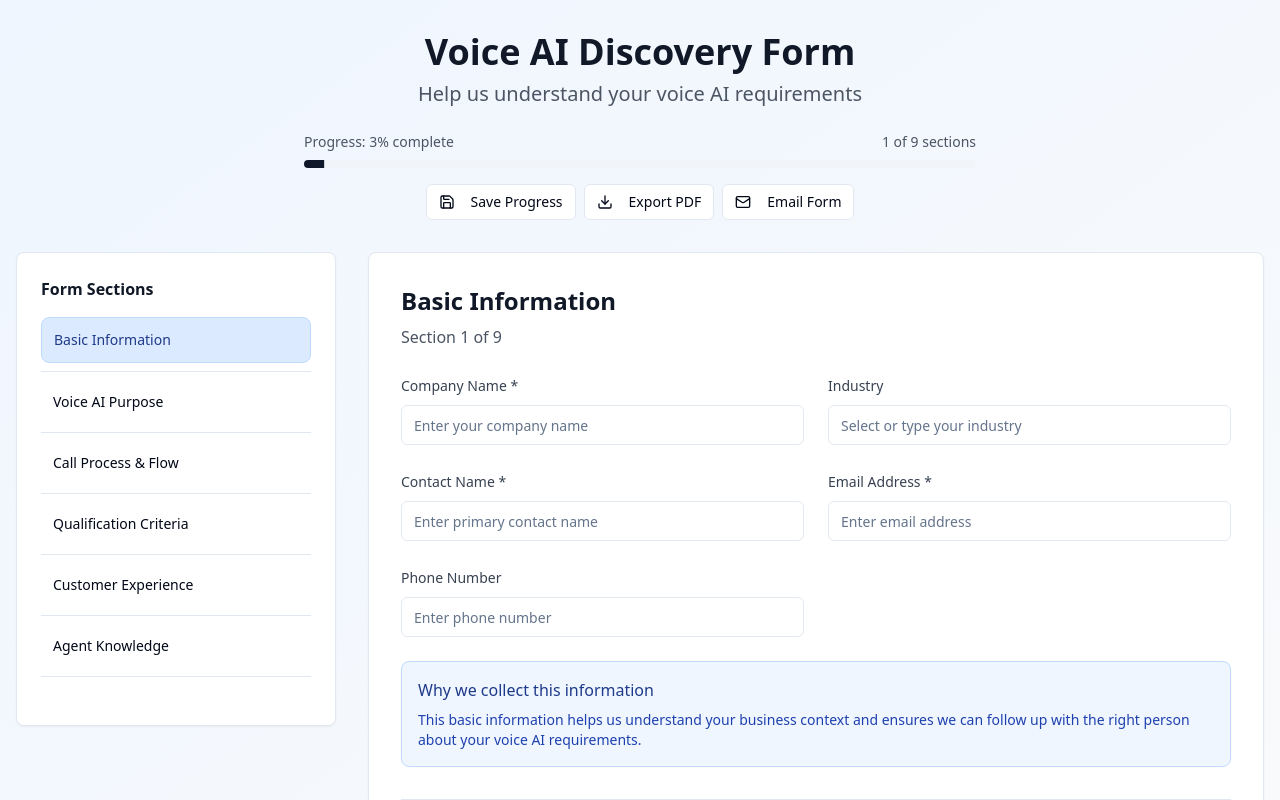
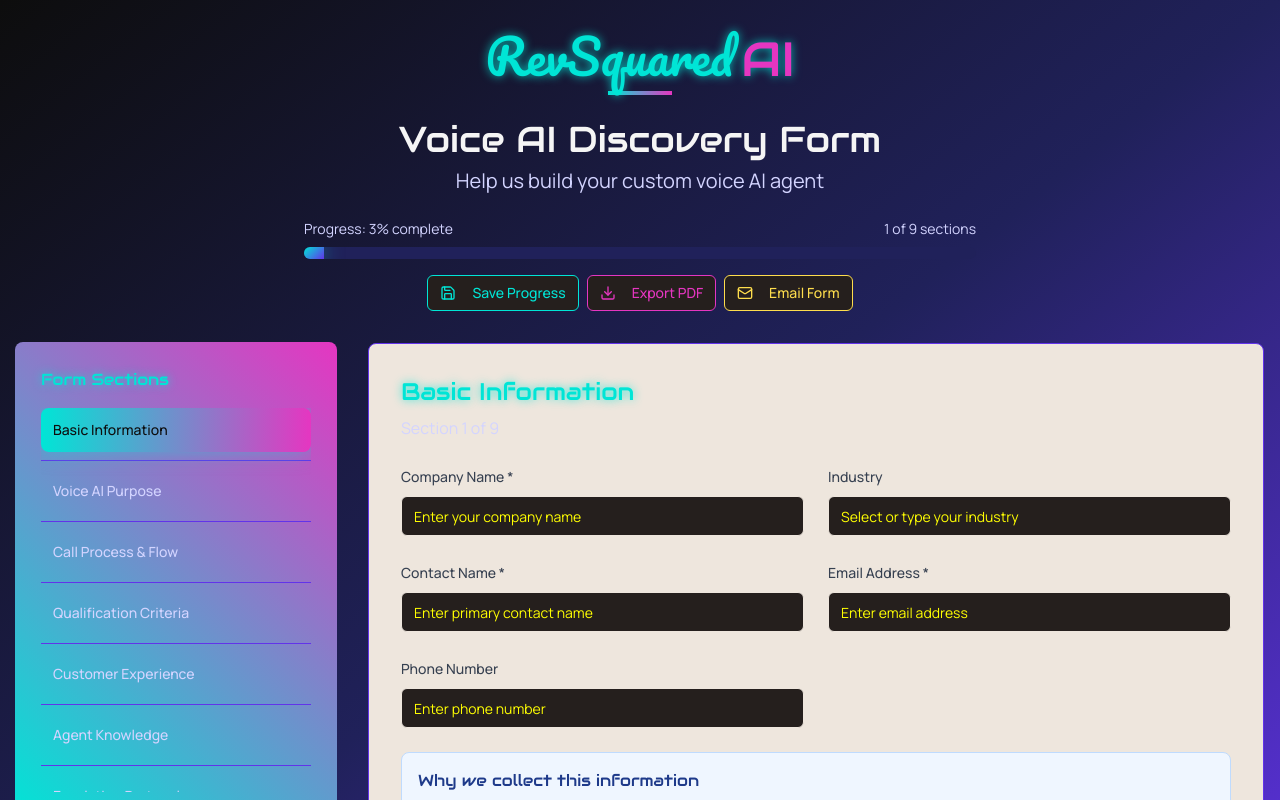
Before and after one commit to hannan680/Rev-Ai-Discovery-Form, a React (Vite) app: page / in a window 1280 px wide. Shown: the top 800 px of the page. Built offline with nearby package versions, Linux system fonts and the light colour scheme.

Commit message:
Refactor: Apply brand identity to the form
Apply the RevSquared AI brand identity to the form, including colors, typography, and button styles.

```diff
--- a/src/index.css
+++ b/src/index.css
@@ -1,94 +1,81 @@
+
+@import url('https://fonts.googleapis.com/css2?family=Audiowide:wght@400&family=Manrope:wght@300;400;500;600;700;800&family=Pacifico&display=swap');
 @tailwind base;
 @tailwind components;
 @tailwind utilities;
 
-/* Definition of the design system. All colors, gradients, fonts, etc should be defined here. */
+/* RevSquared AI Brand Identity - Design System */
 
 @layer base {
   :root {
-    --background: 0 0% 100%;
-    --foreground: 222.2 84% 4.9%;
+    --background: 13 13 13; /* Charcoal Black #0D0D0D */
+    --foreground: 245 245 245; /* Bright White #F5F5F5 */
 
-    --card: 0 0% 100%;
-    --card-foreground: 222.2 84% 4.9%;
+    --card: 32 33 90; /* Deep Violet #20215A */
+    --card-foreground: 245 245 245;
 
-    --popover: 0 0% 100%;
-    --popover-foreground: 222.2 84% 4.9%;
+    --popover: 32 33 90;
+    --popover-foreground: 245 245 245;
 
-    --primary: 222.2 47.4% 11.2%;
-    --primary-foreground: 210 40% 98%;
+    --primary: 0 229 214; /* Neon Aqua #00E5D6 */
+    --primary-foreground: 13 13 13;
 
-    --secondary: 210 40% 96.1%;
-    --secondary-foreground: 222.2 47.4% 11.2%;
+    --secondary: 229 54 193; /* Hot Magenta #E536C1 */
+    --secondary-foreground: 245 245 245;
 
-    --muted: 210 40% 96.1%;
-    --muted-foreground: 215.4 16.3% 46.9%;
+    --muted: 98 51 234; /* Purple Grape #6233EA */
+    --muted-foreground: 211 212 255; /* Soft Lavender #D3D4FF */
 
-    --accent: 210 40% 96.1%;
-    --accent-foreground: 222.2 47.4% 11.2%;
+    --accent: 254 221 77; /* Cyber Yellow #FEDD4D */
+    --accent-foreground: 13 13 13;
 
-    --destructive: 0 84.2% 60.2%;
-    --destructive-foreground: 210 40% 98%;
+    --destructive: 229 54 193;
+    --destructive-foreground: 245 245 245;
 
-    --border: 214.3 31.8% 91.4%;
-    --input: 214.3 31.8% 91.4%;
-    --ring: 222.2 84% 4.9%;
+    --border: 98 51 234;
+    --input: 32 33 90;
+    --ring: 0 229 214;
 
     --radius: 0.5rem;
 
-    --sidebar-background: 0 0% 98%;
-
-    --sidebar-foreground: 240 5.3% 26.1%;
-
-    --sidebar-primary: 240 5.9% 10%;
-
-    --sidebar-primary-foreground: 0 0% 98%;
-
-    --sidebar-accent: 240 4.8% 95.9%;
-
-    --sidebar-accent-foreground: 240 5.9% 10%;
-
-    --sidebar-border: 220 13% 91%;
-
-    --sidebar-ring: 217.2 91.2% 59.8%;
+    --sidebar-background: 13 13 13;
+    --sidebar-foreground: 245 245 245;
+    --sidebar-primary: 0 229 214;
+    --sidebar-primary-foreground: 13 13 13;
+    --sidebar-accent: 32 33 90;
+    --sidebar-accent-foreground: 245 245 245;
+    --sidebar-border: 98 51 234;
+    --sidebar-ring: 0 229 214;
   }
 
   .dark {
-    --background: 222.2 84% 4.9%;
-    --foreground: 210 40% 98%;
-
-    --card: 222.2 84% 4.9%;
-    --card-foreground: 210 40% 98%;
-
-    --popover: 222.2 84% 4.9%;
-    --popover-foreground: 210 40% 98%;
-
-    --primary: 210 40% 98%;
-    --primary-foreground: 222.2 47.4% 11.2%;
-
-    --secondary: 217.2 32.6% 17.5%;
-    --secondary-foreground: 210 40% 98%;
-
-    --muted: 217.2 32.6% 17.5%;
-    --muted-foreground: 215 20.2% 65.1%;
-
-    --accent: 217.2 32.6% 17.5%;
-    --accent-foreground: 210 40% 98%;
-
-    --destructive: 0 62.8% 30.6%;
-    --destructive-foreground: 210 40% 98%;
-
-    --border: 217.2 32.6% 17.5%;
-    --input: 217.2 32.6% 17.5%;
-    --ring: 212.7 26.8% 83.9%;
-    --sidebar-background: 240 5.9% 10%;
-    --sidebar-foreground: 240 4.8% 95.9%;
-    --sidebar-primary: 224.3 76.3% 48%;
-    --sidebar-primary-foreground: 0 0% 100%;
-    --sidebar-accent: 240 3.7% 15.9%;
-    --sidebar-accent-foreground: 240 4.8% 95.9%;
-    --sidebar-border: 240 3.7% 15.9%;
-    --sidebar-ring: 217.2 91.2% 59.8%;
+    --background: 13 13 13;
+    --foreground: 245 245 245;
+    --card: 32 33 90;
+    --card-foreground: 245 245 245;
+    --popover: 32 33 90;
+    --popover-foreground: 245 245 245;
+    --primary: 0 229 214;
+    --primary-foreground: 13 13 13;
+    --secondary: 229 54 193;
+    --secondary-foreground: 245 245 245;
+    --muted: 98 51 234;
+    --muted-foreground: 211 212 255;
+    --accent: 254 221 77;
+    --accent-foreground: 13 13 13;
+    --destructive: 229 54 193;
+    --destructive-foreground: 245 245 245;
+    --border: 98 51 234;
+    --input: 32 33 90;
+    --ring: 0 229 214;
+    --sidebar-background: 13 13 13;
+    --sidebar-foreground: 245 245 245;
+    --sidebar-primary: 0 229 214;
+    --sidebar-primary-foreground: 13 13 13;
+    --sidebar-accent: 32 33 90;
+    --sidebar-accent-foreground: 245 245 245;
+    --sidebar-border: 98 51 234;
+    --sidebar-ring: 0 229 214;
   }
 }
 
@@ -99,5 +86,54 @@
 
   body {
     @apply bg-background text-foreground;
+    font-family: 'Manrope', sans-serif;
+  }
+
+  h1, h2, h3, h4, h5, h6 {
+    font-family: 'Audiowide', sans-serif;
+  }
+
+  .brand-script {
+    font-family: 'Pacifico', cursive;
   }
 }
+
+/* RevSquared AI Custom Components */
+@layer components {
+  .neon-glow {
+    box-shadow: 0 0 20px rgba(0, 229, 214, 0.5);
+  }
+
+  .neon-text {
+    text-shadow: 0 0 10px rgba(0, 229, 214, 0.8);
+  }
+
+  .magenta-glow {
+    box-shadow: 0 0 20px rgba(229, 54, 193, 0.5);
+  }
+
+  .retro-gradient {
+    background: linear-gradient(135deg, rgb(0, 229, 214) 0%, rgb(98, 51, 234) 100%);
+  }
+
+  .retro-gradient-alt {
+    background: linear-gradient(135deg, rgb(229, 54, 193) 0%, rgb(32, 33, 90) 100%);
+  }
+
+  .cyber-border {
+    border: 2px solid rgb(0, 229, 214);
+    position: relative;
+  }
+
+  .cyber-border::before {
+    content: '';
+    position: absolute;
+    top: -2px;
+    left: -2px;
+    right: -2px;
+    bottom: -2px;
+    background: linear-gradient(45deg, rgb(0, 229, 214), rgb(229, 54, 193));
+    z-index: -1;
+    border-radius: inherit;
+  }
+}
--- a/src/pages/Index.tsx
+++ b/src/pages/Index.tsx
@@ -201,37 +201,66 @@ const Index = () => {
   const progress = calculateProgress();
 
   return (
-    <div className="min-h-screen bg-gradient-to-br from-blue-50 to-gray-50">
+    <div className="min-h-screen bg-gradient-to-br from-charcoal-black via-deep-violet to-purple-grape">
       <div className="container mx-auto px-4 py-8">
         {/* Header */}
         <div className="text-center mb-8">
-          <h1 className="text-4xl font-bold text-gray-900 mb-2">
+          {/* Brand Logo/Title */}
+          <div className="mb-6">
+            <h1 className="text-5xl font-audiowide text-neon-aqua neon-text mb-2">
+              <span className="brand-script text-neon-aqua">RevSquared</span>
+              <span className="text-hot-magenta ml-2">AI</span>
+            </h1>
+            <div className="w-16 h-1 bg-gradient-to-r from-neon-aqua to-hot-magenta mx-auto mb-4"></div>
+          </div>
+
+          <h2 className="text-4xl font-audiowide text-bright-white mb-2">
             Voice AI Discovery Form
-          </h1>
-          <p className="text-xl text-gray-600 mb-6">
-            Help us understand your voice AI requirements
+          </h2>
+          <p className="text-xl text-soft-lavender mb-6 font-manrope">
+            Help us build your custom voice AI agent
           </p>
 
           {/* Progress Bar */}
           <div className="max-w-2xl mx-auto mb-4">
-            <div className="flex justify-between text-sm text-gray-600 mb-2">
+            <div className="flex justify-between text-sm text-soft-lavender mb-2 font-manrope">
               <span>Progress: {progress}% complete</span>
               <span>{currentSection + 1} of {sections.length} sections</span>
             </div>
-            <Progress value={progress} className="h-2" />
+            <div className="w-full bg-deep-violet rounded-full h-3 overflow-hidden">
+              <div
+                className="h-full retro-gradient transition-all duration-500 ease-out neon-glow"
+                style={{ width: `${progress}%` }}
+              ></div>
+            </div>
           </div>
 
           {/* Action Buttons */}
           <div className="flex justify-center gap-2 mb-8">
-            <Button variant="outline" size="sm" onClick={saveProgress}>
+            <Button
+              variant="outline"
+              size="sm"
+              onClick={saveProgress}
+              className="border-neon-aqua text-neon-aqua hover:bg-neon-aqua hover:text-charcoal-black font-manrope font-medium transition-all duration-300"
+            >
               <Save className="w-4 h-4 mr-2" />
               Save Progress
             </Button>
-            <Button variant="outline" size="sm" onClick={exportToPDF}>
+            <Button
+              variant="outline"
+              size="sm"
+              onClick={exportToPDF}
+              className="border-hot-magenta text-hot-magenta hover:bg-hot-magenta hover:text-bright-white font-manrope font-medium transition-all duration-300"
+            >
               <Download className="w-4 h-4 mr-2" />
               Export PDF
             </Button>
-            <Button variant="outline" size="sm" onClick={emailForm}>
+            <Button
+              variant="outline"
+              size="sm"
+              onClick={emailForm}
+              className="border-cyber-yellow text-cyber-yellow hover:bg-cyber-yellow hover:text-charcoal-black font-manrope font-medium transition-all duration-300"
+            >
               <Mail className="w-4 h-4 mr-2" />
               Email Form
             </Button>
@@ -241,30 +270,30 @@ const Index = () => {
         <div className="flex gap-8 max-w-7xl mx-auto">
           {/* Section Navigation */}
           <div className="w-80 flex-shrink-0">
-            <Card className="p-6 sticky top-4">
-              <h3 className="font-semibold text-gray-900 mb-4">Form Sections</h3>
+            <Card className="p-6 sticky top-4 bg-card border-purple-grape cyber-border">
+              <h3 className="font-audiowide text-neon-aqua mb-4 neon-text">Form Sections</h3>
               <ScrollArea className="h-96">
                 <div className="space-y-2">
                   {sections.map((section, index) => (
                     <div key={section.id}>
                       <button
                         onClick={() => setCurrentSection(index)}
-                        className={`w-full text-left p-3 rounded-lg transition-colors ${
+                        className={`w-full text-left p-3 rounded-lg transition-all duration-300 font-manrope ${
                           currentSection === index
-                            ? 'bg-blue-100 text-blue-900 border border-blue-200'
-                            : 'hover:bg-gray-100'
+                            ? 'bg-gradient-to-r from-neon-aqua to-hot-magenta text-charcoal-black neon-glow font-semibold'
+                            : 'hover:bg-deep-violet text-soft-lavender hover:text-bright-white'
                         }`}
                       >
                         <div className="flex items-center justify-between">
                           <span className="text-sm font-medium">{section.title}</span>
                           {completedSections.has(index) && (
-                            <div className="w-5 h-5 bg-green-500 rounded-full flex items-center justify-center">
-                              <ChevronRight className="w-3 h-3 text-white" />
+                            <div className="w-5 h-5 bg-cyber-yellow rounded-full flex items-center justify-center">
+                              <ChevronRight className="w-3 h-3 text-charcoal-black" />
                             </div>
                           )}
                         </div>
                       </button>
-                      {index < sections.length - 1 && <Separator className="my-2" />}
+                      {index < sections.length - 1 && <Separator className="my-2 bg-purple-grape" />}
                     </div>
                   ))}
                 </div>
@@ -274,12 +303,12 @@ const Index = () => {
 
           {/* Main Form Content */}
           <div className="flex-1">
-            <Card className="p-8">
+            <Card className="p-8 bg-card border-purple-grape cyber-border">
               <div className="mb-6">
-                <h2 className="text-2xl font-bold text-gray-900 mb-2">
+                <h2 className="text-2xl font-audiowide text-neon-aqua mb-2 neon-text">
                   {sections[currentSection].title}
                 </h2>
-                <p className="text-gray-600">
+                <p className="text-soft-lavender font-manrope">
                   Section {currentSection + 1} of {sections.length}
                 </p>
               </div>
@@ -290,11 +319,12 @@ const Index = () => {
               />
 
               {/* Navigation Buttons */}
-              <div className="flex justify-between mt-8 pt-6 border-t">
+              <div className="flex justify-between mt-8 pt-6 border-t border-purple-grape">
                 <Button
                   variant="outline"
                   onClick={() => setCurrentSection(Math.max(0, currentSection - 1))}
                   disabled={currentSection === 0}
+                  className="border-soft-lavender text-soft-lavender hover:bg-soft-lavender hover:text-charcoal-black font-manrope font-medium transition-all duration-300"
                 >
                   Previous Section
                 </Button>
@@ -302,7 +332,7 @@ const Index = () => {
                 {currentSection < sections.length - 1 ? (
                   <Button
                     onClick={() => setCurrentSection(currentSection + 1)}
-                    className="bg-blue-600 hover:bg-blue-700"
+                    className="bg-neon-aqua text-charcoal-black hover:bg-hot-magenta hover:text-bright-white font-audiowide font-medium neon-glow transition-all duration-300"
                   >
                     Next Section
                     <ChevronRight className="w-4 h-4 ml-2" />
@@ -313,7 +343,7 @@ const Index = () => {
                       title: "Form Submitted",
                       description: "Thank you for completing the Voice AI Discovery Form!",
                     })}
-                    className="bg-green-600 hover:bg-green-700"
+                    className="bg-gradient-to-r from-neon-aqua to-hot-magenta text-charcoal-black hover:from-hot-magenta hover:to-cyber-yellow font-audiowide font-medium magenta-pulse transition-all duration-300"
                   >
                     Submit Form
                   </Button>
--- a/tailwind.config.ts
+++ b/tailwind.config.ts
@@ -1,3 +1,4 @@
+
 import type { Config } from "tailwindcss";
 
 export default {
@@ -18,7 +19,23 @@ export default {
 			}
 		},
 		extend: {
+			fontFamily: {
+				'audiowide': ['Audiowide', 'sans-serif'],
+				'manrope': ['Manrope', 'sans-serif'],
+				'pacifico': ['Pacifico', 'cursive'],
+			},
 			colors: {
+				// RevSquared AI Brand Colors
+				'neon-aqua': '#00E5D6',
+				'hot-magenta': '#E536C1',
+				'cyber-yellow': '#FEDD4D',
+				'purple-grape': '#6233EA',
+				'deep-violet': '#20215A',
+				'soft-lavender': '#D3D4FF',
+				'charcoal-black': '#0D0D0D',
+				'bright-white': '#F5F5F5',
+
+				// Shadcn colors
 				border: 'hsl(var(--border))',
 				input: 'hsl(var(--input))',
 				ring: 'hsl(var(--ring))',
@@ -84,11 +101,29 @@ export default {
 					to: {
 						height: '0'
 					}
+				},
+				'neon-pulse': {
+					'0%, 100%': {
+						boxShadow: '0 0 20px rgba(0, 229, 214, 0.5)'
+					},
+					'50%': {
+						boxShadow: '0 0 30px rgba(0, 229, 214, 0.8)'
+					}
+				},
+				'magenta-pulse': {
+					'0%, 100%': {
+						boxShadow: '0 0 20px rgba(229, 54, 193, 0.5)'
+					},
+					'50%': {
+						boxShadow: '0 0 30px rgba(229, 54, 193, 0.8)'
+					}
 				}
 			},
 			animation: {
 				'accordion-down': 'accordion-down 0.2s ease-out',
-				'accordion-up': 'accordion-up 0.2s ease-out'
+				'accordion-up': 'accordion-up 0.2s ease-out',
+				'neon-pulse': 'neon-pulse 2s ease-in-out infinite',
+				'magenta-pulse': 'magenta-pulse 2s ease-in-out infinite'
 			}
 		}
 	},
```
Also changed, not shown: src/components/form-sections/QualificationCriteria.tsx (+10 -10 lines).
